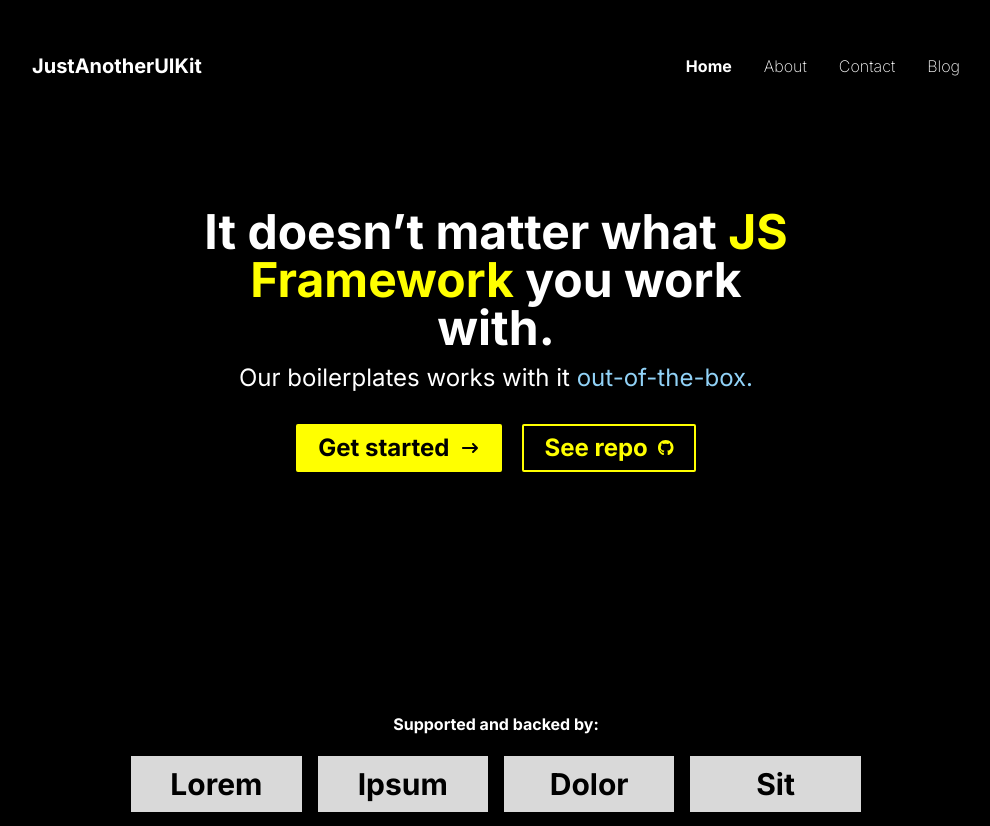
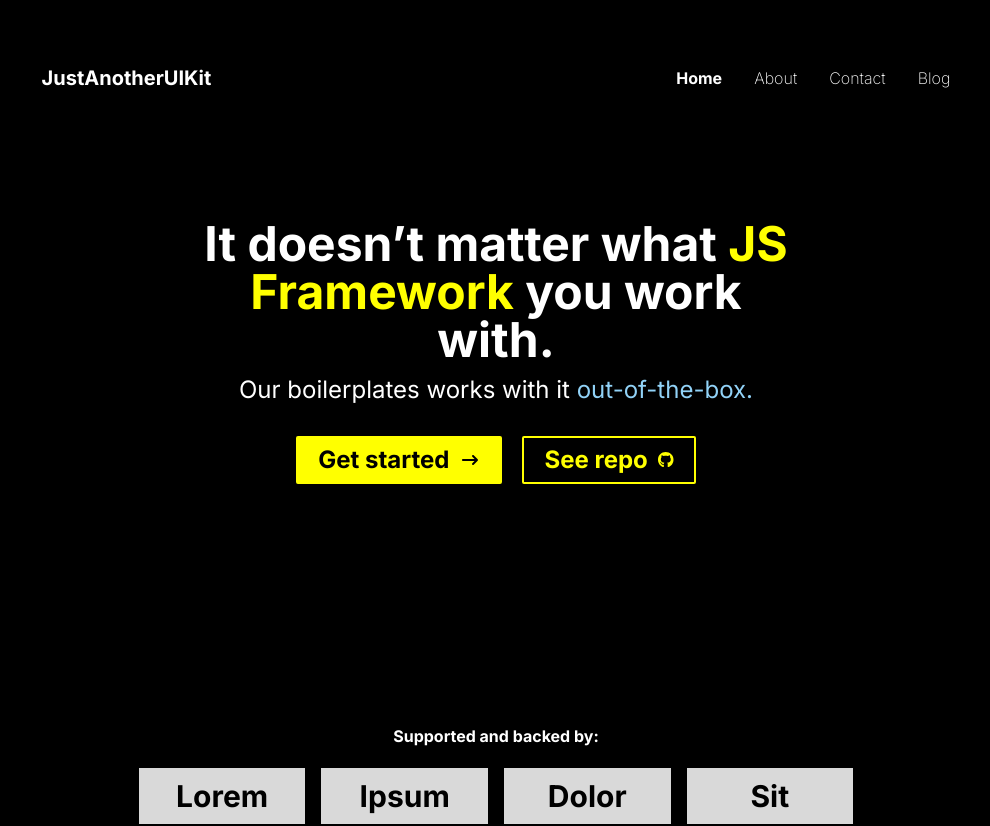
Before and after one commit to HenryAgu/DatAfrik, a React (Vite) app: page / in a window 1280 px wide. Shown: the top 826 px of the page, without its empty margins (144-1134 px from the left). Built offline with nearby package versions, Linux system fonts and the light colour scheme.

Commit message:
feat: footer component updated

```diff
--- a/src/App.jsx
+++ b/src/App.jsx
@@ -9,7 +9,7 @@ import Navbar from "./components/Navbar/Navbar";
 const App = () => {
 
   return (
-    <main className="p-5 bg-black min-h-screen font-inter">
+    <main className="p-8 bg-black min-h-screen font-inter">
       <Navbar/>
       <Home/>
       <Sponsors/>
```
